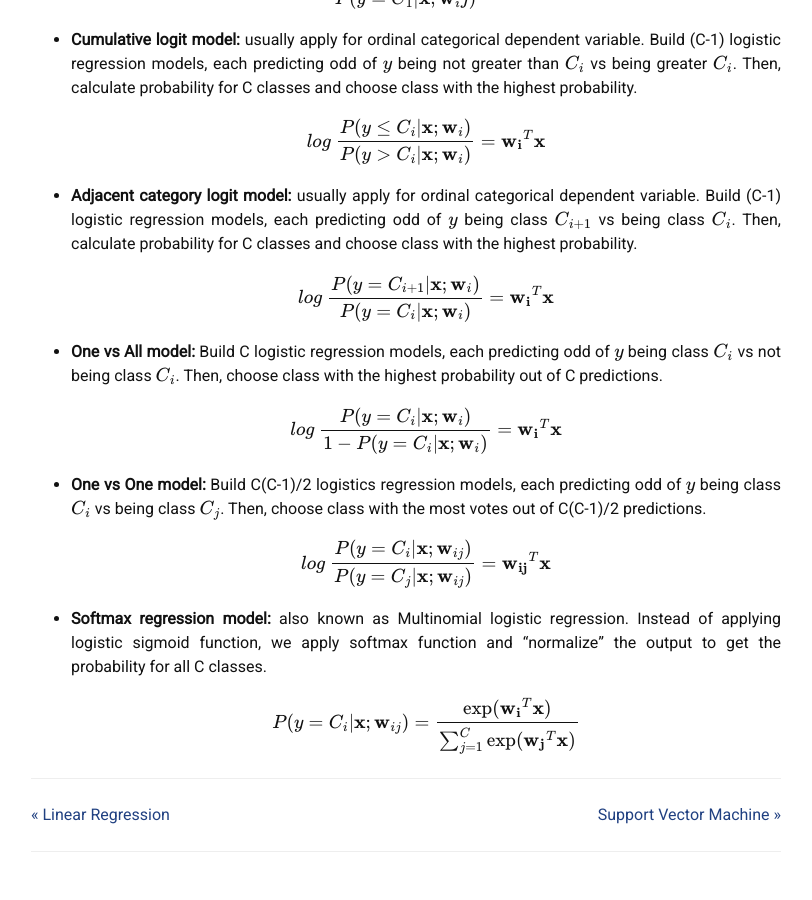
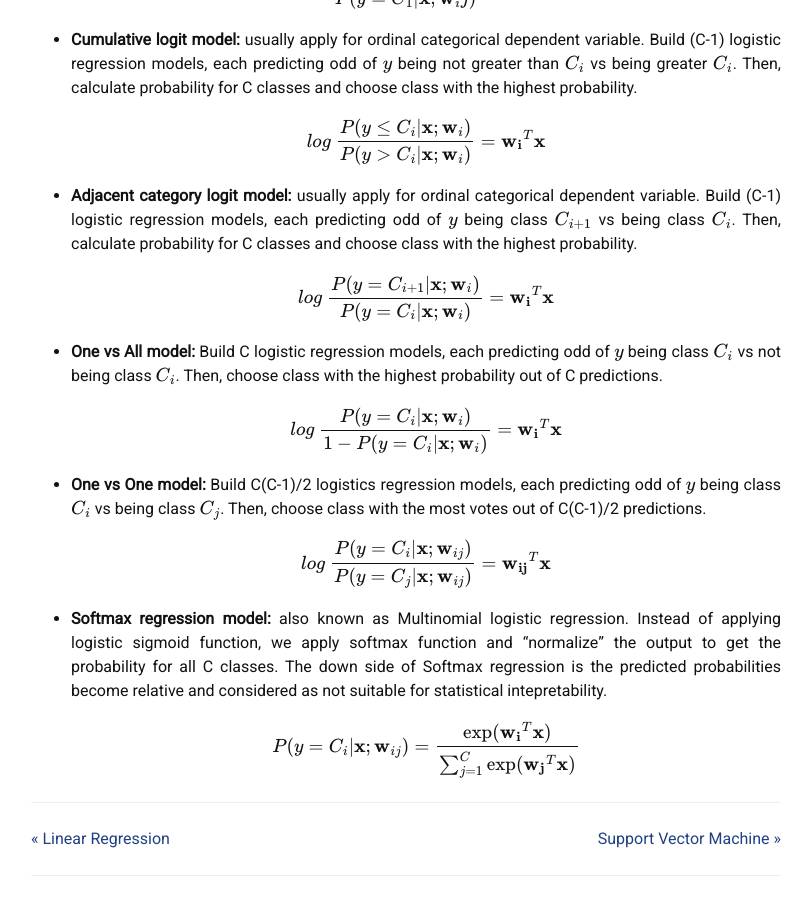
Before and after one commit to liambll/blog-archive, a Jekyll site: the page built from _posts/2017-06-30-logistics-regression.markdown, in a window 1280 px wide and 900 px high, scrolled down 2242 px. Shown: the whole window, without its empty margins (234-1046 px from the left). Built offline with Jekyll 4.4.1, drawn with Linux system fonts in a browser that asks for light colours; nearby versions of some CDN libraries; formulas are drawn with MathJax 3; comment, search, counter and statistics services are not loaded; before the commit the page ends 3118 px from its top, so only the background shows below that.

Commit message:
Update 2017-06-30-logistics-regression.markdown

```diff
--- a/_posts/2017-06-30-logistics-regression.markdown
+++ b/_posts/2017-06-30-logistics-regression.markdown
@@ -84,7 +84,7 @@ log~\frac{P(y = C\_i \| \mathbf{x}; \mathbf{w}\_i)}{1 - P(y = C\_i \| \mathbf{x}
 \\[
 log~\frac{P(y = C\_i \| \mathbf{x}; \mathbf{w}\_{ij})}{P(y = C\_j \| \mathbf{x}; \mathbf{w}\_{ij})} = \mathbf{w\_{ij}}^T\mathbf{x}
 \\]
-- __Softmax regression model:__ also known as Multinomial logistic regression. Instead of applying logistic sigmoid function, we apply softmax function and "normalize" the output to get the probability for all C classes.
+- __Softmax regression model:__ also known as Multinomial logistic regression. Instead of applying logistic sigmoid function, we apply softmax function and "normalize" the output to get the probability for all C classes. The down side of Softmax regression is the predicted probabilities become relative and considered as not suitable for statistical intepretability.
 \\[
 P(y = C\_i \| \mathbf{x}; \mathbf{w}\_{ij}) = \frac{\exp (\mathbf{w\_{i}}^T\mathbf{x}) } {\sum_{j=1}^C \exp(\mathbf{w\_{j}}^T\mathbf{x}) }
 \\]
```
